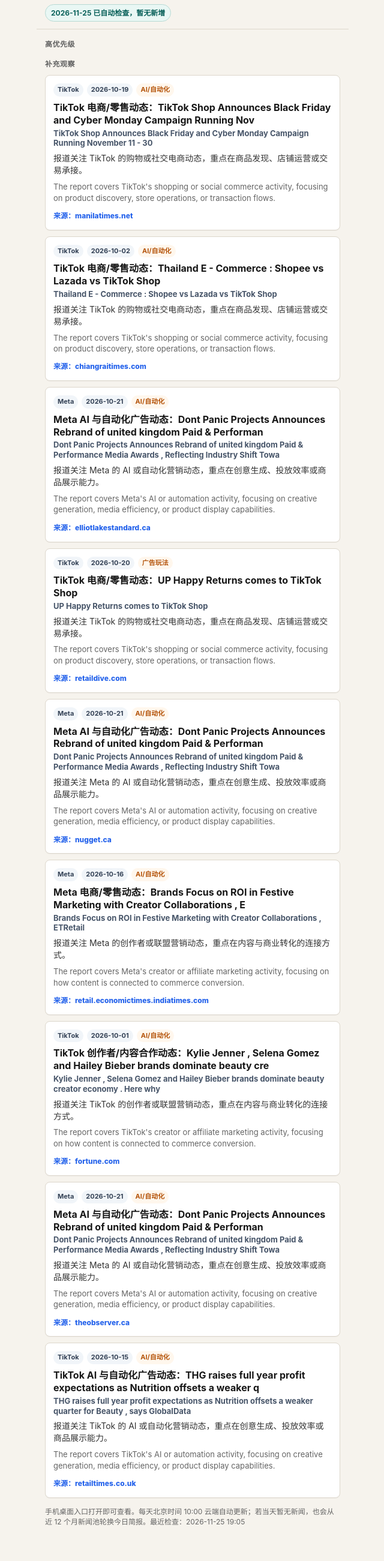
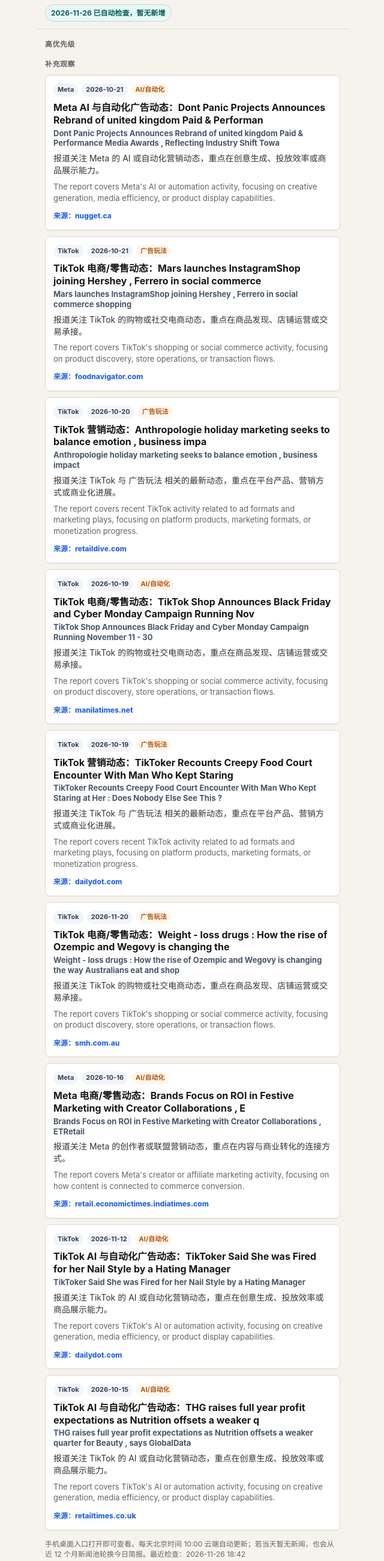
Before and after one commit to ruiting227-byte/ad-news-dashboard-live, a plain HTML site: page index.html in a window 1280 px wide. Shown: the part 72-2674 px from the top of the page at 60% size, without its empty margins (319-959 px from the left). Before the commit the page ends 2641 px from the top, so only its background shows below. Drawn offline with Linux system fonts and the light colour scheme.

Commit message:
Update ad news dashboard

```diff
--- a/data/news.json
+++ b/data/news.json
@@ -1,6 +1,6 @@
 {
   "title": "竞媒小动态",
-  "updatedAt": "2026-11-25",
+  "updatedAt": "2026-11-26",
   "scope": "过去 12 个月｜TikTok、Meta｜CPG：美妆、零售、食品",
   "status": "已自动检查，暂无新增",
   "items": [
@@ -239,5 +239,5 @@
       "summaryZh": "报道关注 TikTok 的创作者或联盟营销动态，重点在内容与商业转化的连接方式。"
     }
   ],
-  "lastCheckedAt": "2026-11-25 19:05"
+  "lastCheckedAt": "2026-11-26 18:42"
 }
--- a/index.html
+++ b/index.html
@@ -23,20 +23,20 @@
 </head>
 <body>
   <main>
-    <header><h1>竞媒小动态</h1><p class="sub">过去 12 个月｜TikTok、Meta｜CPG：美妆、零售、食品</p><div class="status">2026-11-25 已自动检查，暂无新增</div></header>
+    <header><h1>竞媒小动态</h1><p class="sub">过去 12 个月｜TikTok、Meta｜CPG：美妆、零售、食品</p><div class="status">2026-11-26 已自动检查，暂无新增</div></header>
     <div class="section-title">高优先级</div>
 
     <div class="section-title">补充观察</div>
+    <article><div class="meta"><span class="tag">Meta</span><span class="tag">2026-10-21</span><span class="tag retail">AI/自动化</span></div><h2>Meta AI 与自动化广告动态：Dont Panic Projects Announces Rebrand of united kingdom Paid &amp; Performan<span>Dont Panic Projects Announces Rebrand of united kingdom Paid &amp; Performance Media Awards , Reflecting Industry Shift Towa</span></h2><p>报道关注 Meta 的 AI 或自动化营销动态，重点在创意生成、投放效率或商品展示能力。</p><p class="en">The report covers Meta&#x27;s AI or automation activity, focusing on creative generation, media efficiency, or product display capabilities.</p><a href="https://www.nugget.ca/press-releases/newsfile/dont-panic-projects-announces-rebrand-of-uk-paid-performance-media-awards-reflecting-industry-shift-towards-performance-led-marketing/">来源：nugget.ca</a></article>
+    <article><div class="meta"><span class="tag">TikTok</span><span class="tag">2026-10-21</span><span class="tag retail">广告玩法</span></div><h2>TikTok 电商/零售动态：Mars launches InstagramShop joining Hershey , Ferrero in social commerce<span>Mars launches InstagramShop joining Hershey , Ferrero in social commerce shopping</span></h2><p>报道关注 TikTok 的购物或社交电商动态，重点在商品发现、店铺运营或交易承接。</p><p class="en">The report covers TikTok&#x27;s shopping or social commerce activity, focusing on product discovery, store operations, or transaction flows.</p><a href="https://www.foodnavigator.com/Article/2026/10/21/mars-launches-instagramshop-joining-hershey-ferrero-in-social-commerce-shopping/">来源：foodnavigator.com</a></article>
+    <article><div class="meta"><span class="tag">TikTok</span><span class="tag">2026-10-20</span><span class="tag retail">广告玩法</span></div><h2>TikTok 营销动态：Anthropologie holiday marketing seeks to balance emotion , business impa<span>Anthropologie holiday marketing seeks to balance emotion , business impact</span></h2><p>报道关注 TikTok 与 广告玩法 相关的最新动态，重点在平台产品、营销方式或商业化进展。</p><p class="en">The report covers recent TikTok activity related to ad formats and marketing plays, focusing on platform products, marketing formats, or monetization progress.</p><a href="https://www.retaildive.com/news/anthropologie-holiday-marketing-campaign/833440/">来源：retaildive.com</a></article>
     <article><div class="meta"><span class="tag">TikTok</span><span class="tag">2026-10-19</span><span class="tag retail">AI/自动化</span></div><h2>TikTok 电商/零售动态：TikTok Shop Announces Black Friday and Cyber Monday Campaign Running Nov<span>TikTok Shop Announces Black Friday and Cyber Monday Campaign Running November 11 - 30</span></h2><p>报道关注 TikTok 的购物或社交电商动态，重点在商品发现、店铺运营或交易承接。</p><p class="en">The report covers TikTok&#x27;s shopping or social commerce activity, focusing on product discovery, store operations, or transaction flows.</p><a href="https://www.manilatimes.net/2026/10/19/tmt-newswire/globenewswire/tiktok-shop-announces-black-friday-and-cyber-monday-campaign-running-november-11-30/2448867">来源：manilatimes.net</a></article>
-    <article><div class="meta"><span class="tag">TikTok</span><span class="tag">2026-10-02</span><span class="tag retail">AI/自动化</span></div><h2>TikTok 电商/零售动态：Thailand E - Commerce : Shopee vs Lazada vs TikTok Shop<span>Thailand E - Commerce : Shopee vs Lazada vs TikTok Shop</span></h2><p>报道关注 TikTok 的购物或社交电商动态，重点在商品发现、店铺运营或交易承接。</p><p class="en">The report covers TikTok&#x27;s shopping or social commerce activity, focusing on product discovery, store operations, or transaction flows.</p><a href="https://www.chiangraitimes.com/business/thailand-e-commerce-sites/">来源：chiangraitimes.com</a></article>
-    <article><div class="meta"><span class="tag">Meta</span><span class="tag">2026-10-21</span><span class="tag retail">AI/自动化</span></div><h2>Meta AI 与自动化广告动态：Dont Panic Projects Announces Rebrand of united kingdom Paid &amp; Performan<span>Dont Panic Projects Announces Rebrand of united kingdom Paid &amp; Performance Media Awards , Reflecting Industry Shift Towa</span></h2><p>报道关注 Meta 的 AI 或自动化营销动态，重点在创意生成、投放效率或商品展示能力。</p><p class="en">The report covers Meta&#x27;s AI or automation activity, focusing on creative generation, media efficiency, or product display capabilities.</p><a href="https://www.elliotlakestandard.ca/press-releases/newsfile/dont-panic-projects-announces-rebrand-of-uk-paid-performance-media-awards-reflecting-industry-shift-towards-performance-led-marketing/">来源：elliotlakestandard.ca</a></article>
-    <article><div class="meta"><span class="tag">TikTok</span><span class="tag">2026-10-20</span><span class="tag retail">广告玩法</span></div><h2>TikTok 电商/零售动态：UP Happy Returns comes to TikTok Shop<span>UP Happy Returns comes to TikTok Shop</span></h2><p>报道关注 TikTok 的购物或社交电商动态，重点在商品发现、店铺运营或交易承接。</p><p class="en">The report covers TikTok&#x27;s shopping or social commerce activity, focusing on product discovery, store operations, or transaction flows.</p><a href="https://www.retaildive.com/news/ups-happy-returns-tiktok-shop/833322/">来源：retaildive.com</a></article>
-    <article><div class="meta"><span class="tag">Meta</span><span class="tag">2026-10-21</span><span class="tag retail">AI/自动化</span></div><h2>Meta AI 与自动化广告动态：Dont Panic Projects Announces Rebrand of united kingdom Paid &amp; Performan<span>Dont Panic Projects Announces Rebrand of united kingdom Paid &amp; Performance Media Awards , Reflecting Industry Shift Towa</span></h2><p>报道关注 Meta 的 AI 或自动化营销动态，重点在创意生成、投放效率或商品展示能力。</p><p class="en">The report covers Meta&#x27;s AI or automation activity, focusing on creative generation, media efficiency, or product display capabilities.</p><a href="https://www.nugget.ca/press-releases/newsfile/dont-panic-projects-announces-rebrand-of-uk-paid-performance-media-awards-reflecting-industry-shift-towards-performance-led-marketing/">来源：nugget.ca</a></article>
+    <article><div class="meta"><span class="tag">TikTok</span><span class="tag">2026-10-19</span><span class="tag retail">广告玩法</span></div><h2>TikTok 营销动态：TikToker Recounts Creepy Food Court Encounter With Man Who Kept Staring<span>TikToker Recounts Creepy Food Court Encounter With Man Who Kept Staring at Her : Does Nobody Else See This ?</span></h2><p>报道关注 TikTok 与 广告玩法 相关的最新动态，重点在平台产品、营销方式或商业化进展。</p><p class="en">The report covers recent TikTok activity related to ad formats and marketing plays, focusing on platform products, marketing formats, or monetization progress.</p><a href="https://dailydot.com/tiktoker-recounts-creepy-food-court-encounter-with-man-who-kept-staring-at-her-does-nobody-else-see-this">来源：dailydot.com</a></article>
+    <article><div class="meta"><span class="tag">TikTok</span><span class="tag">2026-11-20</span><span class="tag retail">广告玩法</span></div><h2>TikTok 电商/零售动态：Weight - loss drugs : How the rise of Ozempic and Wegovy is changing the<span>Weight - loss drugs : How the rise of Ozempic and Wegovy is changing the way Australians eat and shop</span></h2><p>报道关注 TikTok 的购物或社交电商动态，重点在商品发现、店铺运营或交易承接。</p><p class="en">The report covers TikTok&#x27;s shopping or social commerce activity, focusing on product discovery, store operations, or transaction flows.</p><a href="https://www.smh.com.au/business/consumer-affairs/pushing-food-around-the-plate-how-weight-loss-drugs-are-changing-what-australia-eats-20261120-p61erb.html">来源：smh.com.au</a></article>
     <article><div class="meta"><span class="tag">Meta</span><span class="tag">2026-10-16</span><span class="tag retail">AI/自动化</span></div><h2>Meta 电商/零售动态：Brands Focus on ROI in Festive Marketing with Creator Collaborations , E<span>Brands Focus on ROI in Festive Marketing with Creator Collaborations , ETRetail</span></h2><p>报道关注 Meta 的创作者或联盟营销动态，重点在内容与商业转化的连接方式。</p><p class="en">The report covers Meta&#x27;s creator or affiliate marketing activity, focusing on how content is connected to commerce conversion.</p><a href="https://retail.economictimes.indiatimes.com/news/industry/festive-marketing-faces-an-roi-test-as-brands-shift-towards-creators-targeted-digital/134986203">来源：retail.economictimes.indiatimes.com</a></article>
-    <article><div class="meta"><span class="tag">TikTok</span><span class="tag">2026-10-01</span><span class="tag retail">AI/自动化</span></div><h2>TikTok 创作者/内容合作动态：Kylie Jenner , Selena Gomez and Hailey Bieber brands dominate beauty cre<span>Kylie Jenner , Selena Gomez and Hailey Bieber brands dominate beauty creator economy . Here why</span></h2><p>报道关注 TikTok 的创作者或联盟营销动态，重点在内容与商业转化的连接方式。</p><p class="en">The report covers TikTok&#x27;s creator or affiliate marketing activity, focusing on how content is connected to commerce conversion.</p><a href="https://fortune.com/2026/10/01/kylie-jenner-selena-gomez-hailey-bieber-brands-dominate-beauty-creator-economy/">来源：fortune.com</a></article>
-    <article><div class="meta"><span class="tag">Meta</span><span class="tag">2026-10-21</span><span class="tag retail">AI/自动化</span></div><h2>Meta AI 与自动化广告动态：Dont Panic Projects Announces Rebrand of united kingdom Paid &amp; Performan<span>Dont Panic Projects Announces Rebrand of united kingdom Paid &amp; Performance Media Awards , Reflecting Industry Shift Towa</span></h2><p>报道关注 Meta 的 AI 或自动化营销动态，重点在创意生成、投放效率或商品展示能力。</p><p class="en">The report covers Meta&#x27;s AI or automation activity, focusing on creative generation, media efficiency, or product display capabilities.</p><a href="https://www.theobserver.ca/press-releases/newsfile/dont-panic-projects-announces-rebrand-of-uk-paid-performance-media-awards-reflecting-industry-shift-towards-performance-led-marketing/">来源：theobserver.ca</a></article>
+    <article><div class="meta"><span class="tag">TikTok</span><span class="tag">2026-11-12</span><span class="tag retail">AI/自动化</span></div><h2>TikTok AI 与自动化广告动态：TikToker Said She was Fired for her Nail Style by a Hating Manager<span>TikToker Said She was Fired for her Nail Style by a Hating Manager</span></h2><p>报道关注 TikTok 的 AI 或自动化营销动态，重点在创意生成、投放效率或商品展示能力。</p><p class="en">The report covers TikTok&#x27;s AI or automation activity, focusing on creative generation, media efficiency, or product display capabilities.</p><a href="https://dailydot.com/tiktoker-says-her-manager-fired-her-over-a-nail-style-hr-had-already-approved-despite-her-explaining-the-rules-she-was-given-during-orientation">来源：dailydot.com</a></article>
     <article><div class="meta"><span class="tag">TikTok</span><span class="tag">2026-10-15</span><span class="tag retail">AI/自动化</span></div><h2>TikTok AI 与自动化广告动态：THG raises full year profit expectations as Nutrition offsets a weaker q<span>THG raises full year profit expectations as Nutrition offsets a weaker quarter for Beauty , says GlobalData</span></h2><p>报道关注 TikTok 的 AI 或自动化营销动态，重点在创意生成、投放效率或商品展示能力。</p><p class="en">The report covers TikTok&#x27;s AI or automation activity, focusing on creative generation, media efficiency, or product display capabilities.</p><a href="https://retailtimes.co.uk/thg-raises-full-year-profit-expectations-as-nutrition-offsets-a-weaker-quarter-for-beauty-says-globaldata/">来源：retailtimes.co.uk</a></article>
-    <footer>手机桌面入口打开即可查看。每天北京时间 10:00 云端自动更新；若当天暂无新闻，也会从近 12 个月新闻池轮换今日简报。最近检查：2026-11-25 19:05</footer>
+    <footer>手机桌面入口打开即可查看。每天北京时间 10:00 云端自动更新；若当天暂无新闻，也会从近 12 个月新闻池轮换今日简报。最近检查：2026-11-26 18:42</footer>
   </main>
 </body>
 </html>
```
